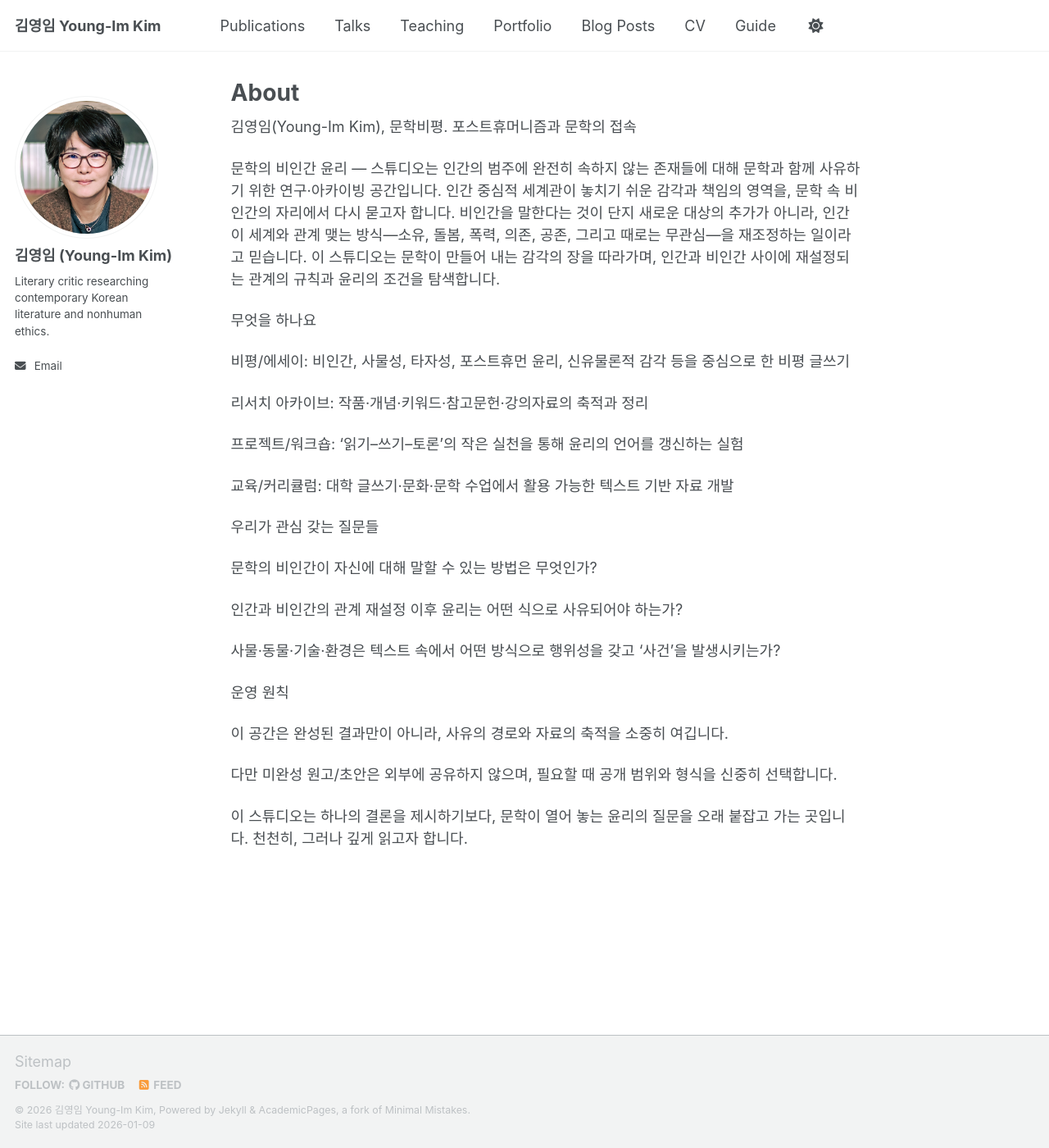
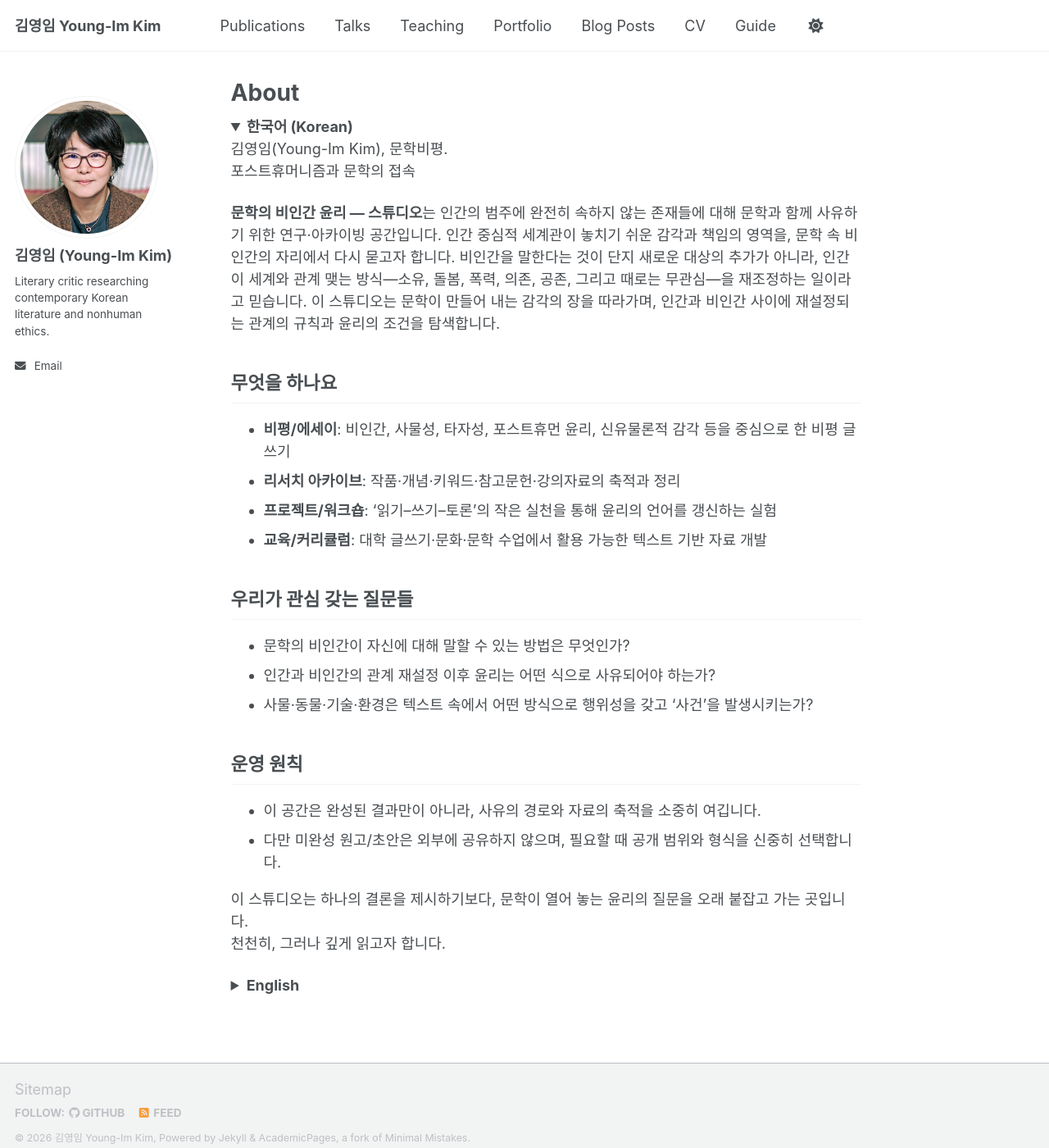
Before and after one commit to kimyoungim/youngimkim.github.io, a Jekyll site: the page built from _pages/about.md, in a window 1280 px wide and 1400 px high. Shown: the whole window at 82% size. Built offline with Jekyll 4.4.1, drawn with Linux system fonts in a browser that asks for light colours; a script bundle is joined from its source files by our own code; library files that are not in the unit come from our copies; some of the changed lines change nothing that is shown.

Commit message:
Update about.md

```diff
--- a/_pages/about.md
+++ b/_pages/about.md
@@ -4,37 +4,70 @@
 author_profile: true
 author: primary
 ---
-김영임(Young-Im Kim), 문학비평. 포스트휴머니즘과 문학의 접속
+<details open>
+  <summary><strong>한국어 (Korean)</strong></summary>
 
-문학의 비인간 윤리 — 스튜디오는 인간의 범주에 완전히 속하지 않는 존재들에 대해 문학과 함께 사유하기 위한 연구·아카이빙 공간입니다.
-인간 중심적 세계관이 놓치기 쉬운 감각과 책임의 영역을, 문학 속 비인간의 자리에서 다시 묻고자 합니다. 비인간을 말한다는 것이 단지 새로운 대상의 추가가 아니라, 인간이 세계와 관계 맺는 방식—소유, 돌봄, 폭력, 의존, 공존, 그리고 때로는 무관심—을 재조정하는 일이라고 믿습니다.
-이 스튜디오는 문학이 만들어 내는 감각의 장을 따라가며, 인간과 비인간 사이에 재설정되는 관계의 규칙과 윤리의 조건을 탐색합니다.
+  <p>김영임(Young-Im Kim), 문학비평.<br>
+  포스트휴머니즘과 문학의 접속</p>
 
-무엇을 하나요
+  <p><strong>문학의 비인간 윤리 — 스튜디오</strong>는 인간의 범주에 완전히 속하지 않는 존재들에 대해 문학과 함께 사유하기 위한 연구·아카이빙 공간입니다. 인간 중심적 세계관이 놓치기 쉬운 감각과 책임의 영역을, 문학 속 비인간의 자리에서 다시 묻고자 합니다. 비인간을 말한다는 것이 단지 새로운 대상의 추가가 아니라, 인간이 세계와 관계 맺는 방식—소유, 돌봄, 폭력, 의존, 공존, 그리고 때로는 무관심—을 재조정하는 일이라고 믿습니다. 이 스튜디오는 문학이 만들어 내는 감각의 장을 따라가며, 인간과 비인간 사이에 재설정되는 관계의 규칙과 윤리의 조건을 탐색합니다.</p>
 
-비평/에세이: 비인간, 사물성, 타자성, 포스트휴먼 윤리, 신유물론적 감각 등을 중심으로 한 비평 글쓰기
+  <h2>무엇을 하나요</h2>
+  <ul>
+    <li><strong>비평/에세이</strong>: 비인간, 사물성, 타자성, 포스트휴먼 윤리, 신유물론적 감각 등을 중심으로 한 비평 글쓰기</li>
+    <li><strong>리서치 아카이브</strong>: 작품·개념·키워드·참고문헌·강의자료의 축적과 정리</li>
+    <li><strong>프로젝트/워크숍</strong>: ‘읽기–쓰기–토론’의 작은 실천을 통해 윤리의 언어를 갱신하는 실험</li>
+    <li><strong>교육/커리큘럼</strong>: 대학 글쓰기·문화·문학 수업에서 활용 가능한 텍스트 기반 자료 개발</li>
+  </ul>
 
-리서치 아카이브: 작품·개념·키워드·참고문헌·강의자료의 축적과 정리
+  <h2>우리가 관심 갖는 질문들</h2>
+  <ul>
+    <li>문학의 비인간이 자신에 대해 말할 수 있는 방법은 무엇인가?</li>
+    <li>인간과 비인간의 관계 재설정 이후 윤리는 어떤 식으로 사유되어야 하는가?</li>
+    <li>사물·동물·기술·환경은 텍스트 속에서 어떤 방식으로 행위성을 갖고 ‘사건’을 발생시키는가?</li>
+  </ul>
 
-프로젝트/워크숍: ‘읽기–쓰기–토론’의 작은 실천을 통해 윤리의 언어를 갱신하는 실험
+  <h2>운영 원칙</h2>
+  <ul>
+    <li>이 공간은 완성된 결과만이 아니라, 사유의 경로와 자료의 축적을 소중히 여깁니다.</li>
+    <li>다만 미완성 원고/초안은 외부에 공유하지 않으며, 필요할 때 공개 범위와 형식을 신중히 선택합니다.</li>
+  </ul>
 
-교육/커리큘럼: 대학 글쓰기·문화·문학 수업에서 활용 가능한 텍스트 기반 자료 개발
+  <p>이 스튜디오는 하나의 결론을 제시하기보다, 문학이 열어 놓는 윤리의 질문을 오래 붙잡고 가는 곳입니다.<br>
+  천천히, 그러나 깊게 읽고자 합니다.</p>
 
+</details>
 
-우리가 관심 갖는 질문들
+<details>
+  <summary><strong>English</strong></summary>
 
-문학의 비인간이 자신에 대해 말할 수 있는 방법은 무엇인가?
+  <p>Young-Im Kim, literary critic.<br>
+  Posthumanism and literature in contact.</p>
 
-인간과 비인간의 관계 재설정 이후 윤리는 어떤 식으로 사유되어야 하는가?
+  <p><strong>The Literary Ethics of the Nonhuman — Studio</strong> is a space for research and archiving, where we think with literature about beings that do not fully belong to the category of “the human.” From the standpoint of the nonhuman in literary texts, we ask again about the domains of sensibility and responsibility that a human-centered worldview too easily overlooks. We believe that speaking of the nonhuman is not simply adding new objects of attention; it is a way of recalibrating how humans relate to the world—possession, care, violence, dependence, coexistence, and at times, indifference. Following the sensory field that literature unfolds, this studio explores the rules of relation and the conditions of ethics as they are reconfigured between the human and the nonhuman.</p>
 
-사물·동물·기술·환경은 텍스트 속에서 어떤 방식으로 행위성을 갖고 '사건'을 발생시키는가?
+  <h2>What we do</h2>
+  <ul>
+    <li><strong>Criticism / Essays</strong>: Critical writing on the nonhuman, thingness/materiality, alterity, posthuman ethics, and new materialist sensibilities</li>
+    <li><strong>Research Archive</strong>: Building and organizing works, concepts, keywords, bibliographies, and teaching materials</li>
+    <li><strong>Projects / Workshops</strong>: Small practices of reading–writing–discussion to renew the language of ethics</li>
+    <li><strong>Education / Curriculum</strong>: Developing text-based materials for university courses in writing, culture, and literature</li>
+  </ul>
 
+  <h2>Questions we care about</h2>
+  <ul>
+    <li>How can the nonhuman in literature speak of itself—and through what forms or conditions?</li>
+    <li>After the human–nonhuman relation is reconfigured, how should ethics be rethought?</li>
+    <li>In what ways do objects, animals, technologies, and environments exercise agency in texts and generate “events”?</li>
+  </ul>
 
-운영 원칙
+  <h2>Operating principles</h2>
+  <ul>
+    <li>We value not only finished outcomes but also the pathways of thought and the slow accumulation of materials.</li>
+    <li>Drafts and unfinished manuscripts are not shared publicly; when needed, we choose formats and levels of access with care.</li>
+  </ul>
 
-이 공간은 완성된 결과만이 아니라, 사유의 경로와 자료의 축적을 소중히 여깁니다.
+  <p>Rather than offering a single conclusion, this studio stays with the ethical questions that literature opens up—<br>
+  slowly, and with close attention.</p>
 
-다만 미완성 원고/초안은 외부에 공유하지 않으며, 필요할 때 공개 범위와 형식을 신중히 선택합니다.
-
-이 스튜디오는 하나의 결론을 제시하기보다, 문학이 열어 놓는 윤리의 질문을 오래 붙잡고 가는 곳입니다.
-천천히, 그러나 깊게 읽고자 합니다.
+</details>
```
